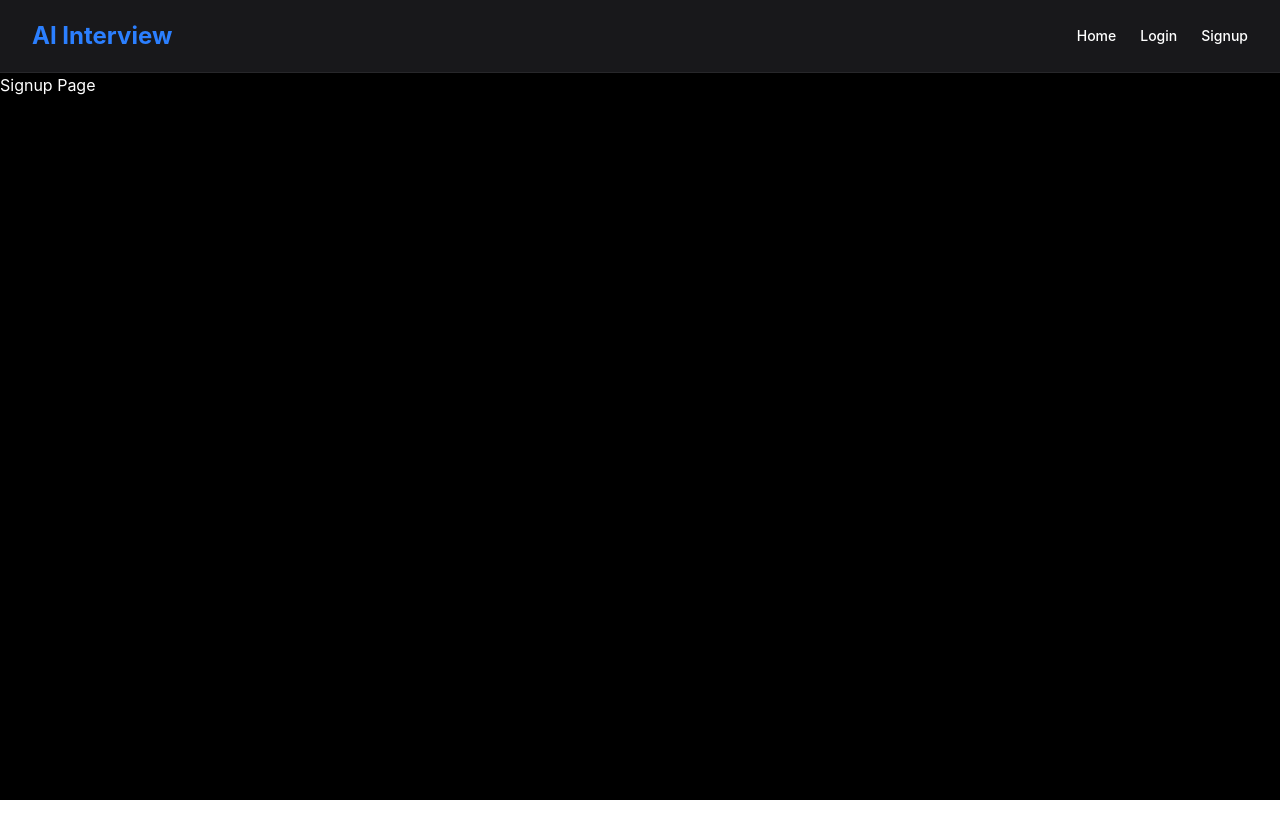
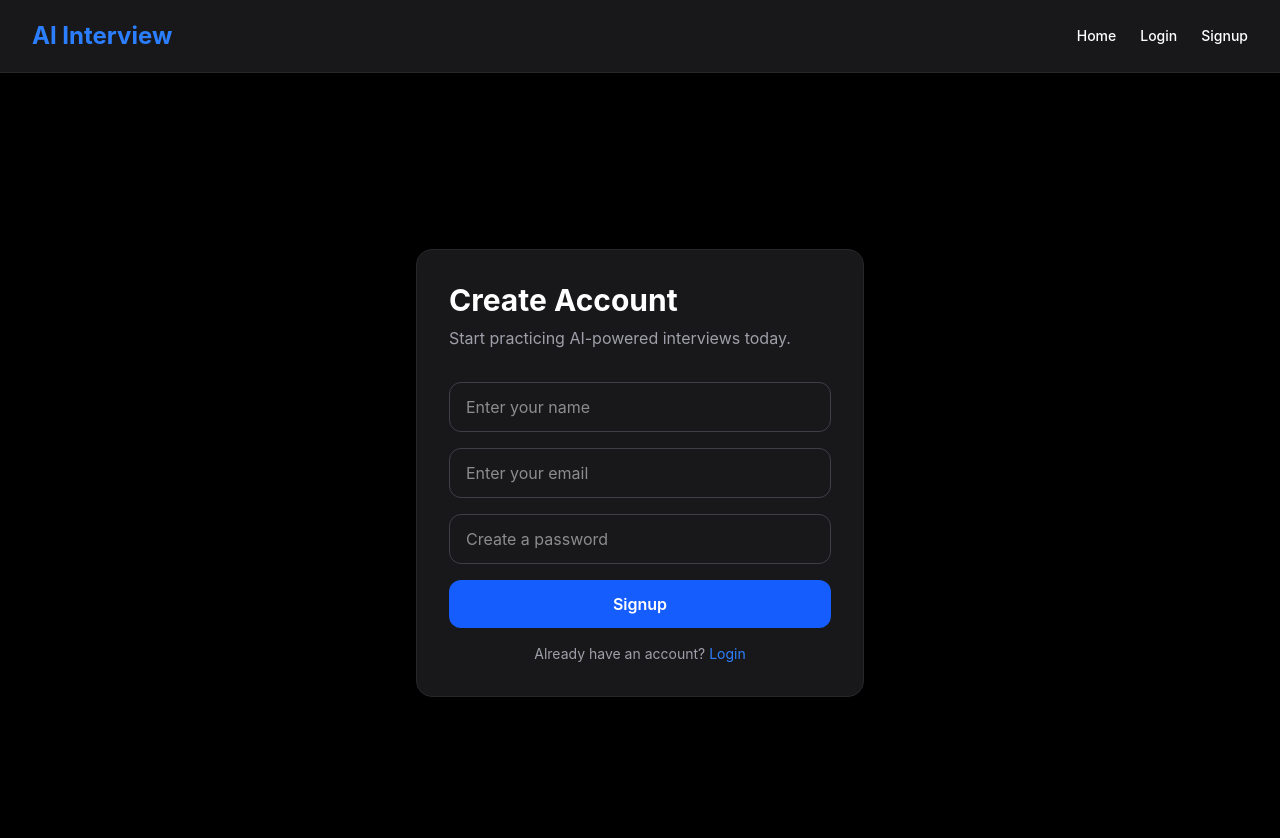
Before and after one commit to s-sandhiya-06/AI-mock-interview-platform, a React (Vite) app in the folder client/: page /signup in a window 1280 px wide. Shown: the top 838 px of the page. Before the commit the page ends 800 px from the top, so only its background shows below. Built offline with nearby package versions, Linux system fonts and the light colour scheme.

Commit message:
Added navigation links between auth pages

```diff
--- /dev/null
+++ b/client/src/components/Input.jsx
@@ -0,0 +1,11 @@
+function Input({ type, placeholder }) {
+  return (
+    <input
+      type={type}
+      placeholder={placeholder}
+      className="w-full bg-zinc-900 border border-zinc-700 rounded-xl px-4 py-3 outline-none focus:border-blue-500 transition"
+    />
+  )
+}
+
+export default Input
--- a/client/src/pages/Login.jsx
+++ b/client/src/pages/Login.jsx
@@ -1,5 +1,52 @@
+import { Link } from 'react-router-dom'
+import Input from '../components/Input'
+
 function Login() {
-  return <div>Login Page</div>
+  return (
+    <div className="min-h-screen flex items-center justify-center px-6">
+
+      <div className="w-full max-w-md bg-zinc-900 p-8 rounded-2xl border border-zinc-800">
+
+        <h1 className="text-3xl font-bold mb-2">
+          Welcome Back
+        </h1>
+
+        <p className="text-zinc-400 mb-8">
+          Login to continue your interview preparation.
+        </p>
+
+        <div className="space-y-4">
+
+          <Input
+            type="email"
+            placeholder="Enter your email"
+          />
+
+          <Input
+            type="password"
+            placeholder="Enter your password"
+          />
+
+          <button className="w-full bg-blue-600 hover:bg-blue-700 transition py-3 rounded-xl font-semibold">
+            Login
+          </button>
+
+          <p className="text-sm text-zinc-400 text-center">
+            Don’t have an account?{' '}
+            <Link
+              to="/signup"
+              className="text-blue-500 hover:underline"
+            >
+              Signup
+            </Link>
+          </p>
+
+        </div>
+
+      </div>
+
+    </div>
+  )
 }
 
 export default Login
--- a/client/src/pages/Signup.jsx
+++ b/client/src/pages/Signup.jsx
@@ -1,5 +1,55 @@
+import Input from '../components/Input'
+import { Link } from 'react-router-dom'
 function Signup() {
-  return <div>Signup Page</div>
+  return (
+    <div className="min-h-screen flex items-center justify-center px-6">
+
+      <div className="w-full max-w-md bg-zinc-900 p-8 rounded-2xl border border-zinc-800">
+
+        <h1 className="text-3xl font-bold mb-2">
+          Create Account
+        </h1>
+
+        <p className="text-zinc-400 mb-8">
+          Start practicing AI-powered interviews today.
+        </p>
+
+        <div className="space-y-4">
+
+          <Input
+            type="text"
+            placeholder="Enter your name"
+          />
+
+          <Input
+            type="email"
+            placeholder="Enter your email"
+          />
+
+          <Input
+            type="password"
+            placeholder="Create a password"
+          />
+
+          <button className="w-full bg-blue-600 hover:bg-blue-700 transition py-3 rounded-xl font-semibold">
+            Signup
+          </button>
+          <p className="text-sm text-zinc-400 text-center">
+  Already have an account?{' '}
+  <Link
+    to="/login"
+    className="text-blue-500 hover:underline"
+  >
+    Login
+  </Link>
+</p>
+
+        </div>
+
+      </div>
+
+    </div>
+  )
 }
 
 export default Signup
```
